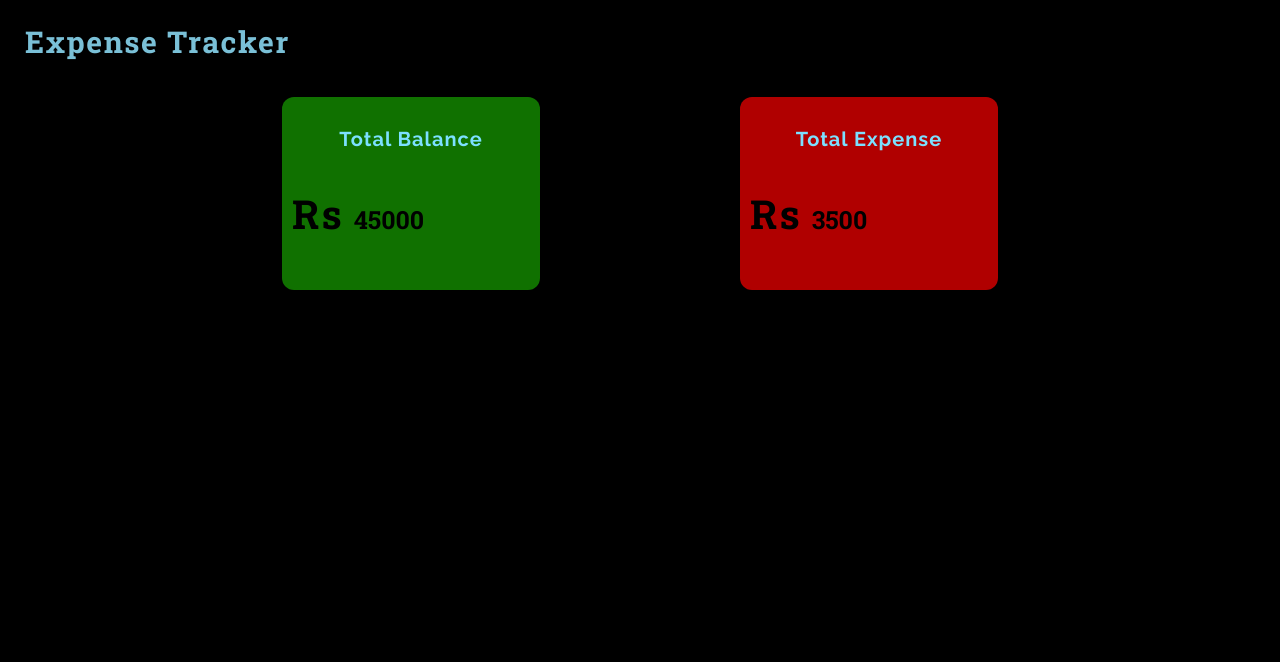
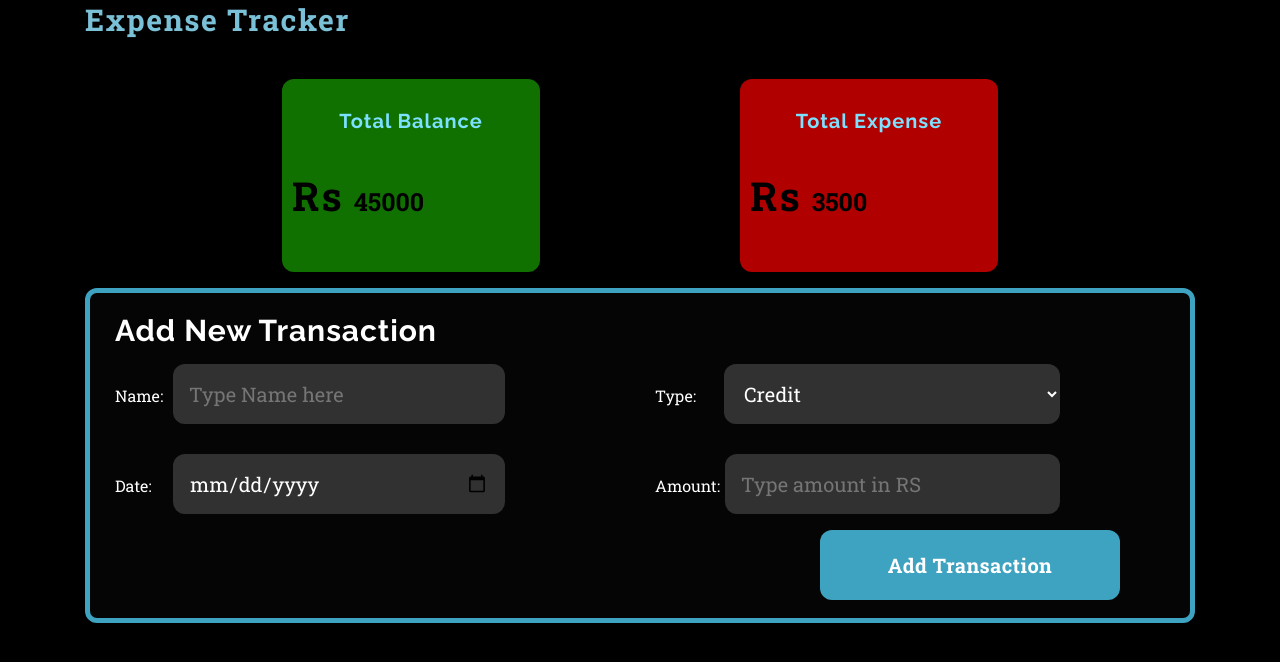
Before and after one commit to praneetwalvekar33/expense-tracker-react, a React (Create React App) app: page / in a window 1280 px wide. Shown: the top 662 px of the page. Built offline with nearby package versions, Linux system fonts and the light colour scheme.

Commit message:
feat- form to add new transactions with required validation

```diff
--- a/package.json
+++ b/package.json
@@ -8,6 +8,7 @@
     "@testing-library/user-event": "^13.5.0",
     "react": "^18.2.0",
     "react-dom": "^18.2.0",
+    "react-hook-form": "^7.42.0",
     "react-scripts": "5.0.1",
     "web-vitals": "^2.1.4"
   },
--- a/src/App.css
+++ b/src/App.css
@@ -11,9 +11,16 @@
 body{
     margin: 0;
     height: 0;
+    padding: 0;
     font-family: var(--font-roboto);
     background: var(--primary-color);
     box-sizing: border-box;
+}
+
+.app{
+    display:grid;
+    justify-content: center;
+
 }
 
 .cards-container{
@@ -24,3 +31,8 @@
 
     margin-top: 40px;
 }
+
+.new-transaction{
+    margin-top: 1rem;
+
+}
--- a/src/App.js
+++ b/src/App.js
@@ -2,17 +2,22 @@
 
 import Header from './components/header/Header';
 import Card from './components/card/Card';
+import AddNewTransactionForm from './components/addNewTransactionFrom/AddNewTransactionForm';
 import './App.css'
 
 const App = () => {
 
     return (
-        <div>
+        <div className="app">
             <Header/>
             <div className="cards-container">
                 <Card header="Total Balance" amount={45000} balOrExp={true}/>
                 <Card header="Total Expense" amount={3500} balOrExp={false}/>
             </div>
+
+            <AddNewTransactionForm className="new-transaction" />
+
+            <div>hello</div>
         </div>
     )
 }
--- /dev/null
+++ b/src/components/addNewTransactionFrom/AddNewTransactionForm.css
@@ -0,0 +1,101 @@
+.add-new-transaction-form{
+    max-width: 1100px;
+    min-height: 325px;
+    margin-top: 1rem;
+
+    background: #050505;
+    border: 5px solid #3EA2C1;
+    border-radius: 12px;
+}
+
+.add-new-transaction-form .form-header{
+    height: 35px;
+    margin-top: 20px;
+    margin-left: 25px;
+    margin-bottom: 0%;
+
+    font-family: var(--font-raleway);
+    font-weight: 700;
+    font-size: 30px;
+    letter-spacing: 0.03em;
+
+
+    color: #FFFFFF;
+}
+
+.add-new-transaction-form .column{
+    display: grid;
+    grid-template-columns: repeat(2, 540px);
+    justify-content: space-between;
+}
+
+.add-new-transaction-form .row{
+    margin-left: 25px;
+}
+
+.add-new-transaction-form .first-row{
+    margin-top: 1rem;
+}
+
+.add-new-transaction-form .second-row{
+    margin-top: 30px;
+}
+
+.add-new-transaction-form .label{
+    color: #FFFFFF;
+}
+
+.add-new-transaction-form .input{
+    width: 300px;
+    height: 60px;
+    margin-right: 150px;
+    padding: 0rem 1rem;
+
+    color: #FFFFFF;
+    font-family: var(--font-roboto);
+    font-style: normal;
+    font-size: 20px;
+    background: #313131;
+    border: 0;
+    border-radius: 12px;
+}
+
+.add-new-transaction-form .input-component{
+    display: flex;
+    justify-content: space-between;
+    align-items: baseline;
+}
+
+.add-new-transaction-form .first-row .type-input{
+    width: 336px;
+    margin-right:135px;
+    padding: 0rem 1rem;
+}
+
+.add-new-transaction-form .second-row .amount-input{
+    width: 340px;
+    margin-left: 5px;
+    margin-right: 135px;
+}
+
+.add-new-transaction-form .submit-input{
+    width: 300px;
+    border: 0px;
+    border-radius: 12px;
+    padding: 22px 50px;
+    margin: 1rem;
+    margin-left: 730px;
+
+    font-family: var(--font-roboto);
+    font-weight: 800;
+    font-size: 20px;
+    letter-spacing: 0.02em;
+
+    color: #FFFFFF;
+    background: #3EA2C1;
+}
+
+.error-message{
+    margin: 0.1em;
+    color: red;
+}
--- /dev/null
+++ b/src/components/addNewTransactionFrom/AddNewTransactionForm.jsx
@@ -0,0 +1,58 @@
+import React  from "react";
+import { useForm } from "react-hook-form";
+
+import "./AddNewTransactionForm.css"
+
+const AddNewTransactionForm = () => {
+    const {register,handleSubmit, formState:{ errors }} = useForm();
+
+    const submit = (data) =>{
+        console.log(errors.transactionName);
+        console.log(data)
+    }
+
+    return(
+        <form onSubmit={handleSubmit(submit)}className="add-new-transaction-form">
+            <h3 className="form-header">Add New Transaction</h3>
+            <div className="first-row row column">
+                <div>
+                    {errors.transactionName && <div className="error-message">{errors.transactionName.message}</div>}
+                    <div className="input-component">
+                        <label htmlFor='name-input' className="name-label label">Name:</label>
+                        <input type="text" placeholder='Type Name here' style={errors.transactionName?{border:"1px solid red"}:{}} className="input" id="name-input" {...register("transactionName", {required: 'This is a required field', pattern:{value:/^[A-Za-z]+$/i,message:'You can only enter alphabets'}})}/>
+                    </div>
+                </div>
+                <div>
+                    <div className="input-component">
+                        <label htmlFor='type-select' className="label-type label">Type:</label>
+                        <select className="type-input input" id="type-select" {...register("transactionType")}>
+                            <option value={1}>Credit</option>
+                            <option value={2}>Debit</option>
+                        </select>
+                    </div>
+                </div>
+            </div>
+
+            <div className="second-row row column">
+                 <div>
+                    {errors.date && <div className="error-message">{errors.date.message}</div>}
+                    <div className="input-component">
+                        <label htmlFor='date-input' className="label-date label">Date:</label>
+                        <input type="date" placeholder='Select Date' style={errors.date?{border:"1px solid red"}:{}} className="input" id="date-input" {...register("date", {required:'This is required field',valueAsDate:true})}/>
+                    </div>
+                </div>
+                <div>
+                    {errors.amount && <div className="error-message">{errors.amount.message}</div>}
+                    <div className="input-component">
+                        <label htmlFor='amount-input' className="label-amount label">Amount:</label>
+                        <input type="number" placeholder='Type amount in RS' style={errors.amount?{border:"1px solid red"}:{}} className="amount-input input" id="amount-input" {...register("amount",{required:'This is required field',min:{value:0,message:'Amount cannot be less than zero'},valueAsNumber:true}   )}/>
+                    </div>
+                </div>
+            </div>
+
+            <input type="submit" value="Add Transaction" className="submit-input"/>
+        </form>
+    )
+}
+
+export default AddNewTransactionForm;
--- a/src/components/header/Header.css
+++ b/src/components/header/Header.css
@@ -1,8 +1,5 @@
 .header-container{
-    width: 265px;
-    height: 35px;
-    margin-left: 25px;
-    margin-top: 22px;
+    margin-top: 1 rem;
 
     color: #7AC0D7;
     font-size: 30px;
```
Also changed, not shown: 1 other file (tests, documents, lock files or other folders).
